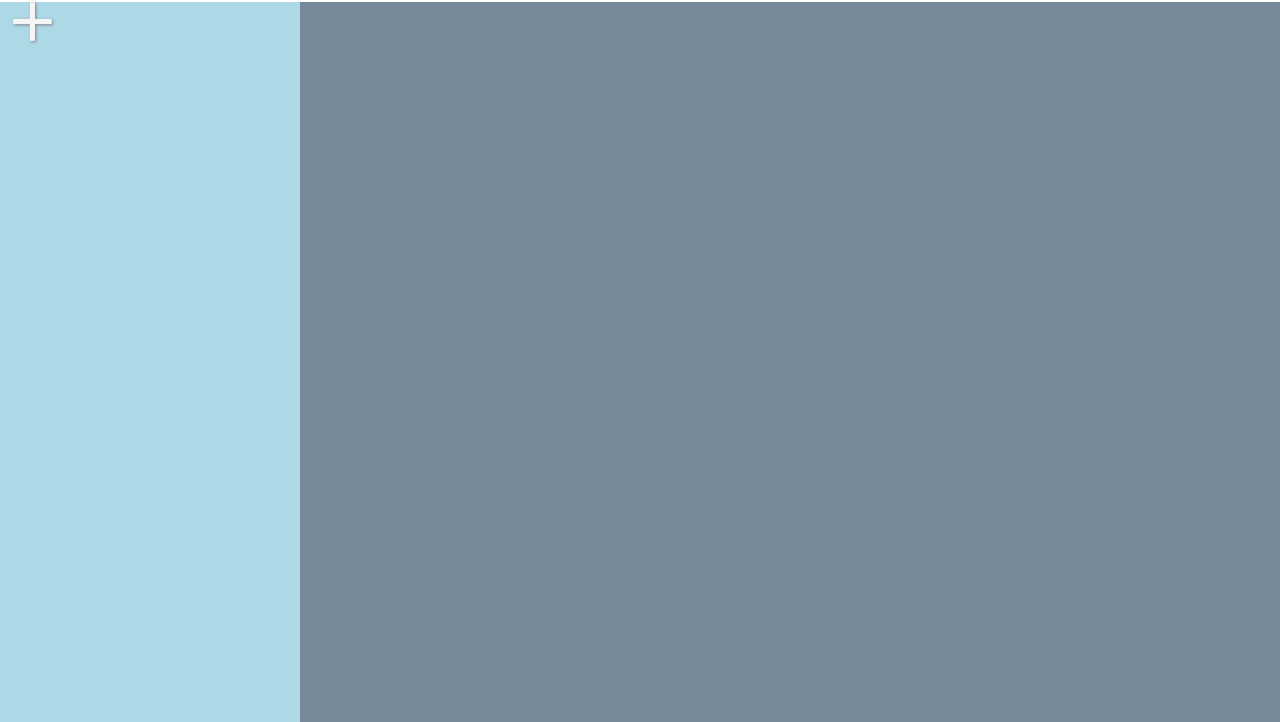
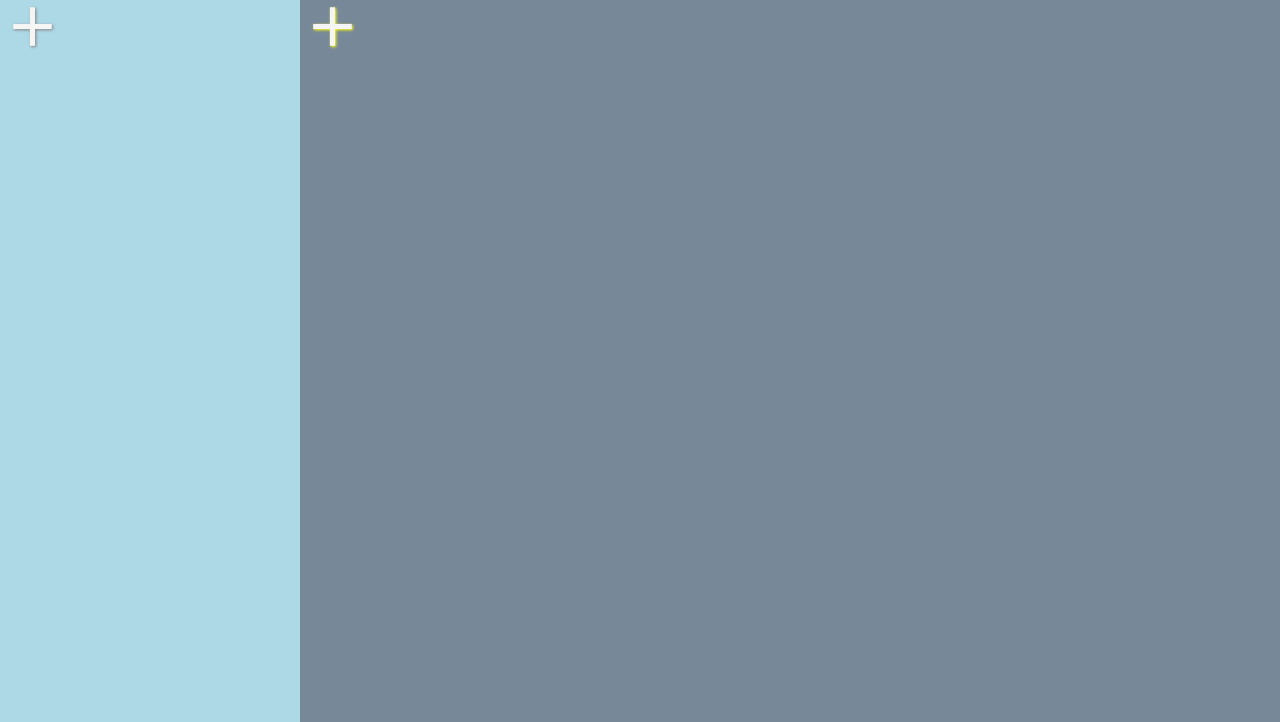
Before and after one commit to gadlaik/Todo-List, a website built with webpack: page src/index.ejs in a window 1280 px wide. Shown: the part 78-800 px from the top of the page. Built offline with nearby package versions, Linux system fonts and the light colour scheme.

Commit message:
project.js improved, todo form added

```diff
--- a/src/index.ejs
+++ b/src/index.ejs
@@ -17,8 +17,13 @@
     <div id="container">
       <div id="projectCont">
         <div id="openProjectForm">+</div>
+        <br />
       </div>
-      <div id="todoCont"></div>
+      <div id="todoCont">
+        <div id="openTodoForm">+</div>
+          <br />
+        </div>
+      </div>
     </div>
   </body>
 </html>
--- a/src/index.js
+++ b/src/index.js
@@ -1,2 +1,3 @@
 import "./style.css";
 import "./modules/project";
+import "./modules/todoForm";
--- /dev/null
+++ b/src/modules/todoForm.js
@@ -0,0 +1,77 @@
+import { selectedProject } from "./project";
+
+const todoCont = document.querySelector("#todoCont");
+const todoFormBtn = document.querySelector("#openTodoForm");
+
+let todoFormFunc = (function () {
+  const todoForm = document.createElement("form");
+  todoForm.classList.add("todoForm");
+  todoForm.classList.add("hide");
+
+  const todoTitle = document.createElement("input");
+  todoTitle.setAttribute("type", "text");
+
+  const todoDesc = document.createElement("textarea");
+  todoDesc.setAttribute("rows", "5");
+
+  const todoDate = document.createElement("input");
+  todoDate.setAttribute("type", "date");
+
+  const prioCont = document.createElement("div");
+  prioCont.classList.add("prioCont");
+  const highLabel = document.createElement("label");
+  highLabel.textContent = "HIGH";
+  highLabel.setAttribute("for", "high");
+  const highPrio = document.createElement("input");
+  highPrio.setAttribute("type", "radio");
+  highPrio.setAttribute("id", "high");
+  highPrio.setAttribute("name", "prioGang");
+  const medLabel = document.createElement("label");
+  medLabel.textContent = "MEDIUM";
+  medLabel.setAttribute("for", "medium");
+  const medPrio = document.createElement("input");
+  medPrio.setAttribute("type", "radio");
+  medPrio.setAttribute("id", "medium");
+  medPrio.setAttribute("name", "prioGang");
+  const lowLabel = document.createElement("label");
+  lowLabel.textContent = "LOW";
+  lowLabel.setAttribute("for", "low");
+  const lowPrio = document.createElement("input");
+  lowPrio.setAttribute("type", "radio");
+  lowPrio.setAttribute("id", "low");
+  lowPrio.setAttribute("name", "prioGang");
+  prioCont.append(highLabel);
+  prioCont.append(highPrio);
+  prioCont.append(medLabel);
+  prioCont.append(medPrio);
+  prioCont.append(lowLabel);
+  prioCont.append(lowPrio);
+
+  const addCancel = document.createElement("div");
+  addCancel.classList.add("addCancelTodo");
+  const add = document.createElement("button");
+  add.textContent = "ADD";
+  add.classList.add("addProjectBtn");
+  const cancel = document.createElement("button");
+  cancel.textContent = "Cancel";
+  cancel.classList.add("cancelProjectBtn");
+  addCancel.appendChild(add);
+  addCancel.appendChild(cancel);
+
+  todoForm.append(todoTitle);
+  todoForm.append(todoDesc);
+  todoForm.append(todoDate);
+  todoForm.append(prioCont);
+  todoForm.append(addCancel);
+  todoCont.append(todoForm);
+
+  return { todoForm };
+})();
+
+(function () {
+  todoFormBtn.addEventListener("click", (e) => {
+    e.preventDefault();
+
+    todoFormFunc.todoForm.classList.toggle("hide");
+  });
+})();
--- a/src/style.css
+++ b/src/style.css
@@ -1,6 +1,7 @@
 @import url("https://fonts.googleapis.com/css2?family=Mukta&display=swap");
 
 /* Global styles */
+
 *,
 *::before,
 *::after {
@@ -9,23 +10,19 @@
   box-sizing: border-box;
 }
 #container {
-  height: 90vh;
-  width: 100vw;
+  height: calc(100vh - 75px);
+  width: 100%;
   display: grid;
   grid-template-columns: 300px auto;
 }
 body {
   font-family: "Mukta", sans-serif;
 }
-.hide {
-  display: none;
-}
-.show {
-  display: block;
-}
+
 /* title */
+
 #title {
-  height: 10vh;
+  height: 75px;
   padding: 10px 20px;
   display: flex;
   flex-direction: row;
@@ -42,23 +39,26 @@ body {
 #user {
   cursor: pointer;
 }
+
 /* project */
+
 #projectCont {
   background-color: lightblue;
   padding: 10px;
 }
-#openProjectForm {
+#openProjectForm,
+#openTodoForm {
   font-size: 80px;
-  position: absolute;
-  top: 80px;
-  left: 10px;
+  position: relative;
   cursor: pointer;
   color: whitesmoke;
   text-shadow: 1px 1px 3px gray;
   line-height: 42px;
+  width: 45px;
 }
-.projectForm {
-  margin-top: 60px;
+#openProjectForm:hover,
+#openTodoForm:hover {
+  text-shadow: 1px 1px 1px black;
 }
 .projectForm input {
   padding: 3px;
@@ -85,11 +85,45 @@ body {
   border-radius: 3px;
   background-color: goldenrod;
   max-width: 275px;
+  width: fit-content;
+  overflow: hidden;
 }
 #projectItem:hover {
   background-color: gold;
 }
+
 /* todo */
+
 #todoCont {
   background-color: lightslategray;
+  padding: 10px;
 }
+#openTodoForm {
+  text-shadow: 1px 1px 3px yellow;
+}
+.todoForm {
+  display: flex;
+  flex-direction: column;
+  width: 330px;
+  gap: 10px;
+}
+.todoForm > input,
+.todoForm > textarea {
+  font-size: 16px;
+  padding: 3px;
+}
+label,
+input[type="radio"] {
+  cursor: pointer;
+  margin-right: 3px;
+  text-shadow: 1px 1px 6px whitesmoke;
+}
+
+/* global */
+
+.hide {
+  display: none;
+}
+.show {
+  display: block;
+}
```
